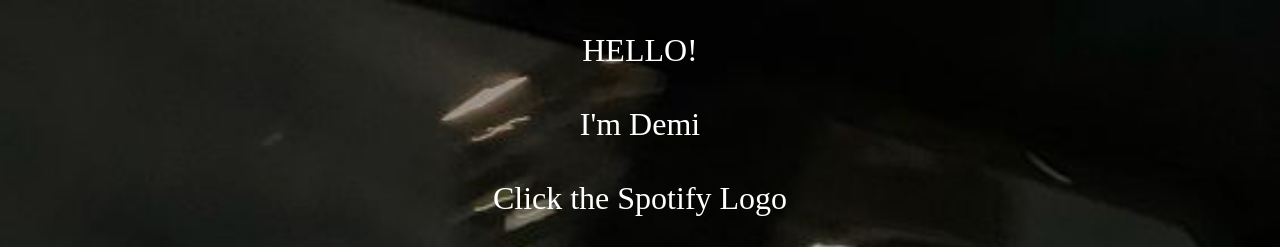
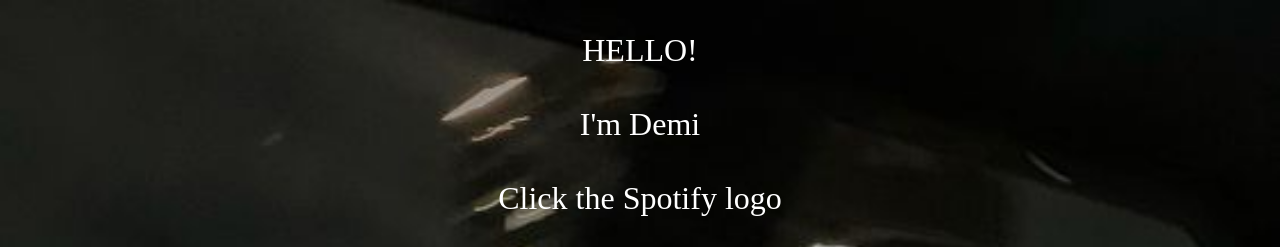
Before and after one commit to Demiroror/spotify, a plain HTML site: page index.html in a window 1280 px wide. Shown: the top 247 px of the page. Drawn offline with Linux system fonts and the light colour scheme.

Commit message:
Update index.html

```diff
--- a/index.html
+++ b/index.html
@@ -12,7 +12,7 @@
             <br><br>
             I'm Demi
             <br><br>
-            Click the Spotify Logo
+            Click the Spotify logo
         </center>
         </p>
         <center>
```
